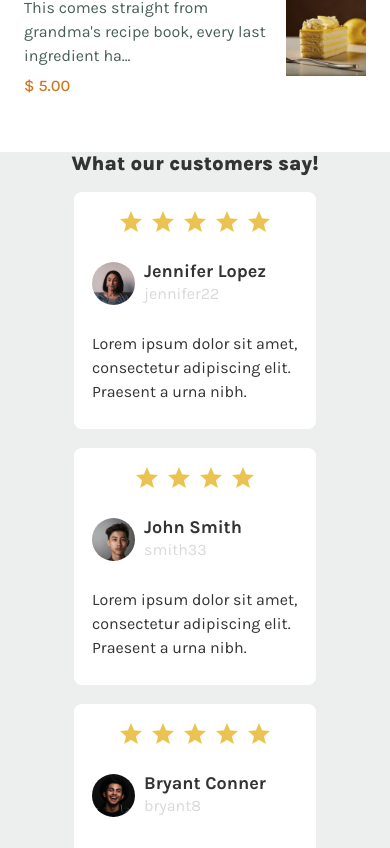
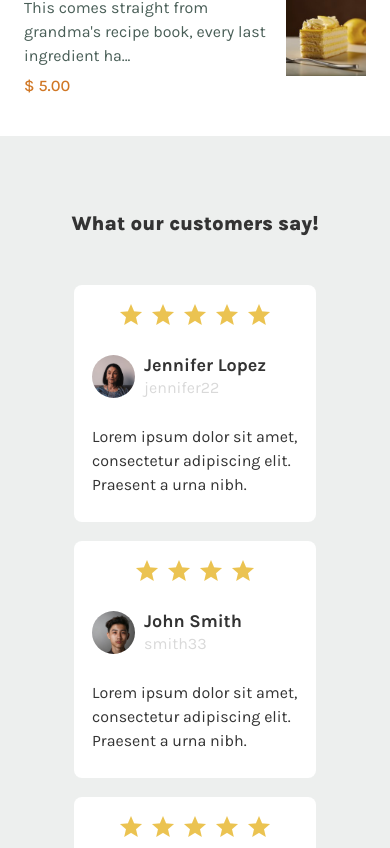
Before and after one commit to 4ndrs/cute-lemon, a React (Create React App) app: page / in a window 390 px wide. Shown: the part 835-1683 px from the top of the page. Built offline with nearby package versions, Linux system fonts and the light colour scheme.

Commit message:
Adjust the testimonials background

```diff
--- a/src/components/Home/Testimonials.css
+++ b/src/components/Home/Testimonials.css
@@ -1,22 +1,17 @@
 .testimonials-background {
   background-color: var(--secondary-grey);
+  padding: 169px 0;
 }
 
 .testimonials > header {
   text-align: center;
+  margin-bottom: 50px;
 }
 
 .testimonials > .comments {
   display: flex;
   justify-content: space-between;
   gap: 19px;
-}
-
-@media (max-width: 771px) {
-  .testimonials > .comments {
-    flex-direction: column;
-    align-items: center;
-  }
 }
 
 .comment-card > .rating {
@@ -75,3 +70,14 @@
   border-radius: 8px;
   padding: 18px 18px 0 18px;
 }
+
+@media (max-width: 771px) {
+  .testimonials > .comments {
+    flex-direction: column;
+    align-items: center;
+  }
+
+  .testimonials-background {
+    padding: 60px 0;
+  }
+}
```
